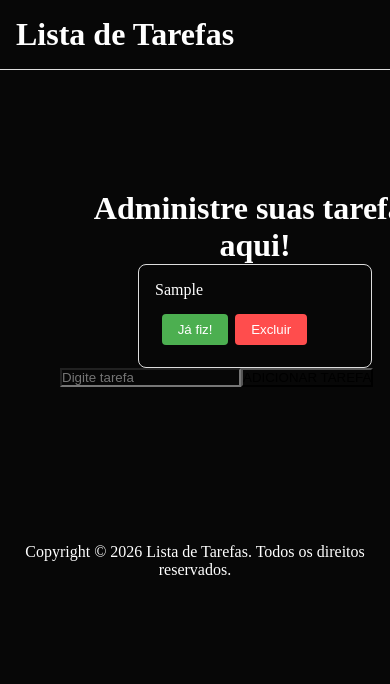
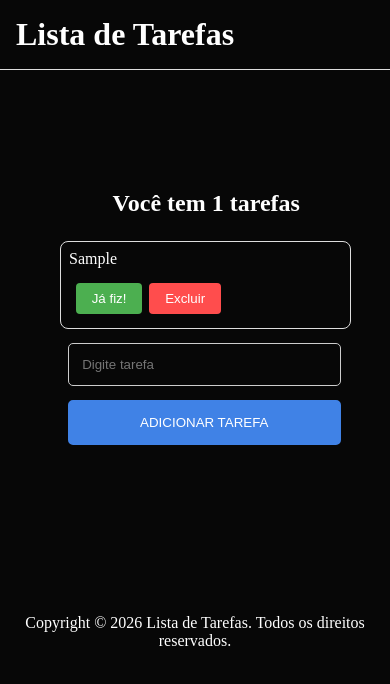
Before and after one commit to vitorgutbrodt/lista-de-tarefas, a Next.js app: page / in a window 390 px wide. Both pictures are taken after typing "Sample" into the empty fields and a click on the button "ADICIONAR TAREFA". Shown: the top 684 px of the page. Built offline with nearby package versions, Linux system fonts and the light colour scheme.

Commit message:
testes de contador e nova tarefa

```diff
--- a/src/app/components/card/card.module.css
+++ b/src/app/components/card/card.module.css
@@ -5,6 +5,7 @@
     padding: 1rem;
     margin-left: 20%;
     margin-right: 20%;
+    width: 50%;
 }
 
 .descricao {
@@ -47,3 +48,11 @@
 .botaoExcluir:hover {
     background-color: #e60000;
 }
+
+@media (max-width: 600px) {
+    .card {
+        width: 70%;
+        margin-left: 0%;
+        padding: 0.5rem;
+    }
+}
--- a/src/app/components/card/index.tsx
+++ b/src/app/components/card/index.tsx
@@ -6,24 +6,19 @@ import { useState } from "react";
 
 type Props = {
     tarefa: Tarefa;
+    alternarConcluida: (id: number) => void;
 }
 
-const Card = ({ tarefa }: Props) => {
+const Card = ({ tarefa, alternarConcluida }: Props) => {
 
-    const { id, descricao } = tarefa;
-
-    const [concluida, setConcluida] = useState(tarefa.concluida);
-
-    const alternarConcluida = () => {
-        setConcluida(!concluida);
-    };
+    const { id, descricao, concluida } = tarefa;
 
     return (
         <div  key={id} className={styles.card}>
             <p className={concluida ? styles.concluida : styles.descricao}>
                 {descricao}
             </p>
-            <button className={styles.botaoAlternar} onClick={alternarConcluida}>
+            <button className={styles.botaoAlternar} onClick={() => alternarConcluida(id)}>
                 {concluida ? "Ainda preciso fazer..." : "Já fiz!"}
             </button>
             <button className={styles.botaoExcluir}>Excluir</button>
--- a/src/app/components/grid/index.tsx
+++ b/src/app/components/grid/index.tsx
@@ -4,13 +4,14 @@ import styles from "./grid.module.css";
 
 type Props = {
     tarefas: Tarefa[];
+    alternarConcluida: (id: number) => void;
 }
 
-const Grid = ({tarefas}: Props) => {
+const Grid = ({tarefas, alternarConcluida}: Props) => {
     return (
         <section className={styles.grid}>
             {tarefas.map((tarefa) => (
-                <Card key={tarefa.id} tarefa={tarefa}/>
+                <Card key={tarefa.id} tarefa={tarefa} alternarConcluida={alternarConcluida} />
             ))}
         </section>
 
--- a/src/app/components/nova-tarefa/index.tsx
+++ b/src/app/components/nova-tarefa/index.tsx
@@ -1,24 +1,31 @@
 "use client";
 
-import styles from "./novatarefa.module.css";
+import styles from "./nova-tarefa.module.css";
 
 type Props = {
-    descricao: string;
-    setDescricao: (descricao: string) => void;
-    handleAddTarefa: () => void;
+  descricao: string;
+  setDescricao: (descricao: string) => void;
+  handleAddTarefa: () => void;
 };
 
 const NovaTarefa = ({ descricao, setDescricao, handleAddTarefa }: Props) => {
 
   return (
     <div>
-        <input
+        <input className={styles.input}
             type="text"
             placeholder="Digite tarefa"
             value={descricao}
             onChange={(e) => setDescricao(e.target.value)}
+            onKeyDown={(e) => {
+            if (e.key === "Enter") {
+                handleAddTarefa();
+            }
+        }}
         />
-        <button onClick={handleAddTarefa}>ADICIONAR TAREFA</button>
+        <button className={styles.button} onClick={handleAddTarefa}>
+          ADICIONAR TAREFA
+        </button>
     </div>
   )
 };
--- a/src/app/components/nova-tarefa/nova-tarefa.module.css
+++ b/src/app/components/nova-tarefa/nova-tarefa.module.css
@@ -0,0 +1,42 @@
+.button {
+  background-color: #4082e6;
+  color: white;
+  padding: 10px 20px;
+  border: 2px solid #4082e6;
+  border-radius: 5px;
+  cursor: pointer;
+  text-align: center;
+  margin: 1em;
+}
+
+.button:hover {
+  background-color: #3061b0;
+  border-color: #3061b0;
+}
+
+.input {
+  color: white;
+  padding: 10px;
+  border: 1px solid #ccc;
+  border-radius: 5px;
+  width: 40%;
+  margin-left: 20%;
+  box-sizing: border-box;
+}
+
+@media (max-width: 600px) {
+  .input {
+    width: 70%;
+    padding: 1em;
+    margin-left: 2%;
+    margin-top: 1em;
+
+  }
+
+  .button {
+    width: 70%;
+    padding: 1em;
+    margin-left: 2%;
+    margin-top: 1em;
+  }
+}
--- a/src/app/components/title/title.module.css
+++ b/src/app/components/title/title.module.css
@@ -2,4 +2,13 @@
     color: white;
     font-size: 2rem;
     text-align: center;
+    margin-bottom: 1em;
 }
+
+@media (max-width: 600px) {
+    .title {
+        font-size: 1.5rem;
+        margin-left: 0%;
+        margin-right: 25%;
+    }
+}
--- /dev/null
+++ b/src/app/hooks/useContadorTarefas.tsx
@@ -0,0 +1,8 @@
+import Tarefa from "@/types/types";
+
+
+const useContadorTarefas = (tarefas: Tarefa[]) => {
+    return tarefas.length;
+}
+
+export default useContadorTarefas;
--- a/src/app/page.tsx
+++ b/src/app/page.tsx
@@ -1,13 +1,42 @@
+"use client";
+
 import styles from "./page.module.css";
 import Grid from "./components/grid";
 import Title from "./components/title";
 import NovaTarefa from "./components/nova-tarefa";
 import Tarefa from "@/types/types";
-import { useState } from "react";
+import { useState, useEffect } from "react";
+import useContadorTarefas from "./hooks/useContadorTarefas";
+console.log("useContadorTarefas", useContadorTarefas);
 
 export default function Home() {
 
   const [tarefas, setTarefas] = useState<Tarefa[]>([]);
+
+  useEffect(() => {  // trecho para carregar tarefas salvas no localStorage "getItem"
+    const dados = localStorage.getItem("tarefas");
+
+    if (dados) {
+      setTarefas(JSON.parse(dados));
+    }
+  }, []);
+
+  useEffect(() => { // trecho para salvar tarefas no localStorage "setItem"
+  localStorage.setItem("tarefas", JSON.stringify(tarefas));
+}, [tarefas]);
+
+  const contadorTarefas = useContadorTarefas(tarefas);
+
+  const alternarConcluida = (id: number) => {
+    const novasTarefas = tarefas.map((tarefa) => {
+      if (tarefa.id === id) {
+        return { ...tarefa, concluida: !tarefa.concluida };
+      }
+      return tarefa;
+    });
+    setTarefas(novasTarefas);
+  }
+
   const [descricao, setDescricao] = useState("");
   const handleAddTarefa = () => {
     const novaTarefa: Tarefa = {
@@ -27,8 +56,8 @@ export default function Home() {
 
   return (
     <main className={styles.main}>
-      <Title title="Administre suas tarefas aqui!"/>
-      <Grid tarefas={tarefas}/>
+      <Title title={`Você tem ${contadorTarefas} tarefas`} />
+      <Grid tarefas={tarefas} alternarConcluida={alternarConcluida} />
       <NovaTarefa
         descricao={descricao}
         setDescricao={setDescricao}
```
Also changed, not shown: 2 other files (tests, documents, lock files or other folders).
